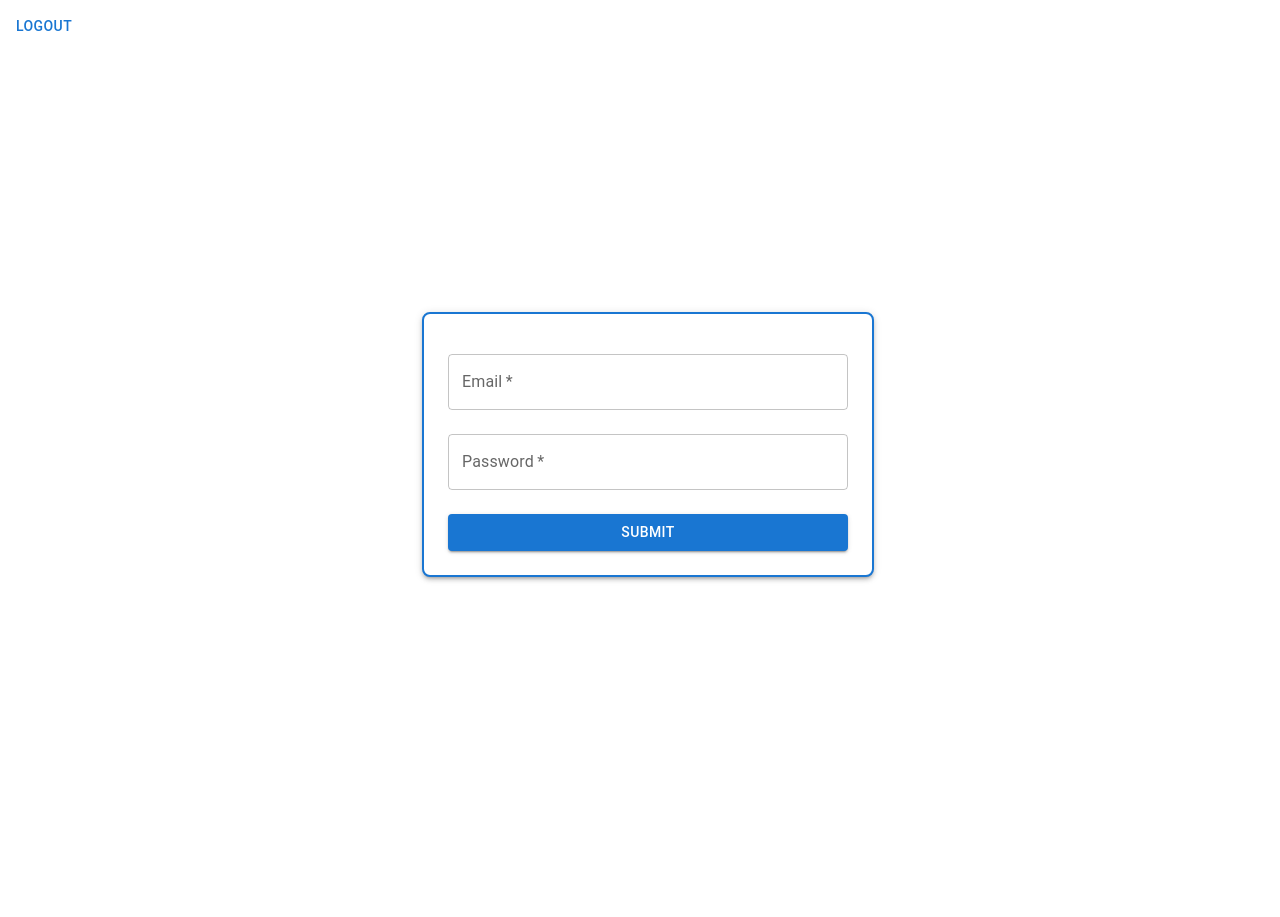
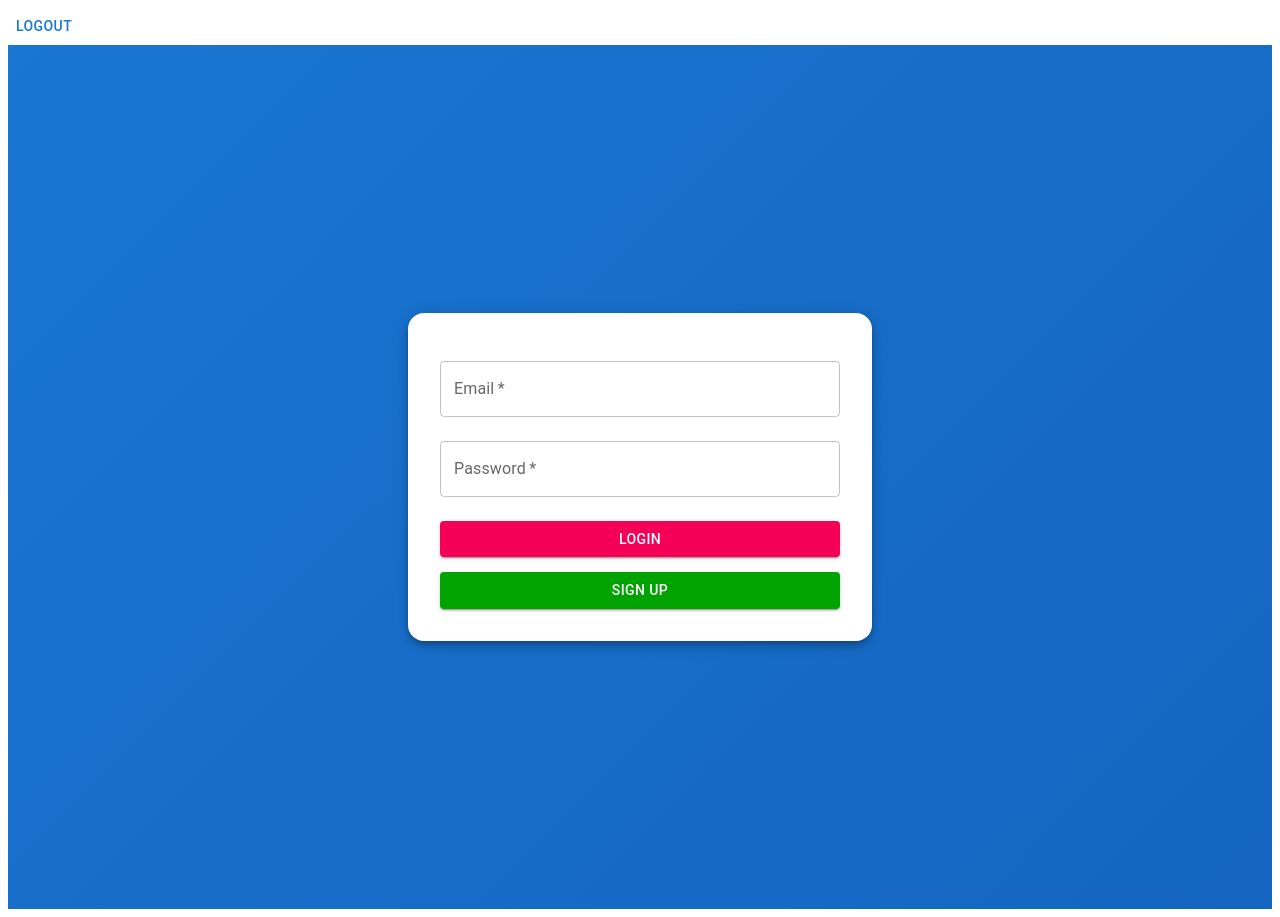
Before and after one commit to NEU-CS5610-2025-ONL-SPRING/final-project-part-2-career-link, a React (Create React App) app in the folder client/careerlink_frontend/: page /login in a window 1280 px wide. Before the commit the page ends 853 px from the top, so only its background shows below. Built offline with nearby package versions, Linux system fonts and the light colour scheme; no server answers.

Commit message:
Change Login UI

```diff
--- a/client/careerlink_frontend/src/components/login/Login.jsx
+++ b/client/careerlink_frontend/src/components/login/Login.jsx
@@ -1,51 +1,53 @@
 import React, { useState } from "react";
-import { TextField, Button, Box } from "@mui/material";
+import { TextField, Button, Paper, Box } from "@mui/material";
 import { useAuthUser } from "../../auth/authContext";
 import { useNavigate } from "react-router-dom";
+import { styled } from "@mui/material/styles";
+import theme from "../../theme";
 
+const LoginBox = styled(Box)(({ theme }) => ({
+  minHeight: "100vh",
+  display: "flex",
+  justifyContent: "center",
+  alignItems: "center",
+  background: `linear-gradient(135deg, ${theme.palette.primary.main} 0%, ${theme.palette.primary.dark} 100%)`,
+  color: theme.palette.primary.contrastText,
+  padding: theme.spacing(4),
+}));
+
+const LoginCard = styled(Paper)(({ theme }) => ({
+  width: "400px",
+  padding: theme.spacing(4),
+  borderRadius: theme.spacing(2),
+  boxShadow: theme.shadows[6],
+  transition: "transform 0.3s, box-shadow 0.3s",
+  backgroundColor: "white",
+  "&:hover": {
+    transform: "translateY(-5px)",
+    boxShadow: theme.shadows[8],
+  },
+}));
 
 export default function Login() {
-
-  const [formData , setFormData] = useState({email : "" , password : ""});
+  const [formData, setFormData] = useState({ email: "", password: "" });
   const { login } = useAuthUser();
   const navigate = useNavigate();
-
 
   const handleChange = (e) => {
     e.preventDefault();
     const { name, value } = e.target;
     setFormData({ ...formData, [name]: value });
-
-  }
+  };
 
   const handleSubmit = async (e) => {
     e.preventDefault();
-    await login(formData.email , formData.password);
+    await login(formData.email, formData.password);
     navigate("/profile");
-
-  }
+  };
 
   return (
-    <Box
-    sx={{
-      display: "flex",
-      justifyContent: "center",
-      alignItems: "center",
-      height: "100vh",
-      width: "100vw",
-    }}>
-      <Box
-        component="form"
-        onSubmit={handleSubmit}
-        sx={{
-          width: 400,
-          p: 3,
-          border: "2px solid #1976d2",
-          borderRadius: 2,
-          boxShadow: 3,
-          backgroundColor: "white",
-        }}
-      >
+    <LoginBox>
+      <LoginCard component="form" onSubmit={handleSubmit}>
         <TextField
           fullWidth
           label="Email"
@@ -71,13 +73,30 @@ export default function Login() {
         <Button
           type="submit"
           variant="contained"
-          color="primary"
+          color="secondary"
           fullWidth
           sx={{ mt: 2 }}
         >
-          Submit
+          Login
         </Button>
-      </Box>
-    </Box>
+
+        <Button
+          onClick={() => navigate("/signup")}
+          fullWidth
+          variant="contained"
+          color="secondary"
+          sx={{
+            marginTop: "15px",
+            backgroundColor: "#00A300",
+            "&:hover": {
+              transform: "translateY(-5px)",
+              boxShadow: theme.shadows[8],
+            },
+          }}
+        >
+          Sign Up
+        </Button>
+      </LoginCard>
+    </LoginBox>
   );
 }
--- a/client/careerlink_frontend/src/index.js
+++ b/client/careerlink_frontend/src/index.js
@@ -2,7 +2,7 @@ import React from "react";
 import ReactDOM from "react-dom/client";
 import App from "./App.js";
 import reportWebVitals from "./reportWebVitals.js";
-import { BrowserRouter, Routes, Route } from "react-router-dom";
+import { BrowserRouter} from "react-router-dom";
 import { AuthProvider } from "./auth/authContext.js";
 import theme from "./theme.js";
 import { ThemeProvider } from "@emotion/react";
```
